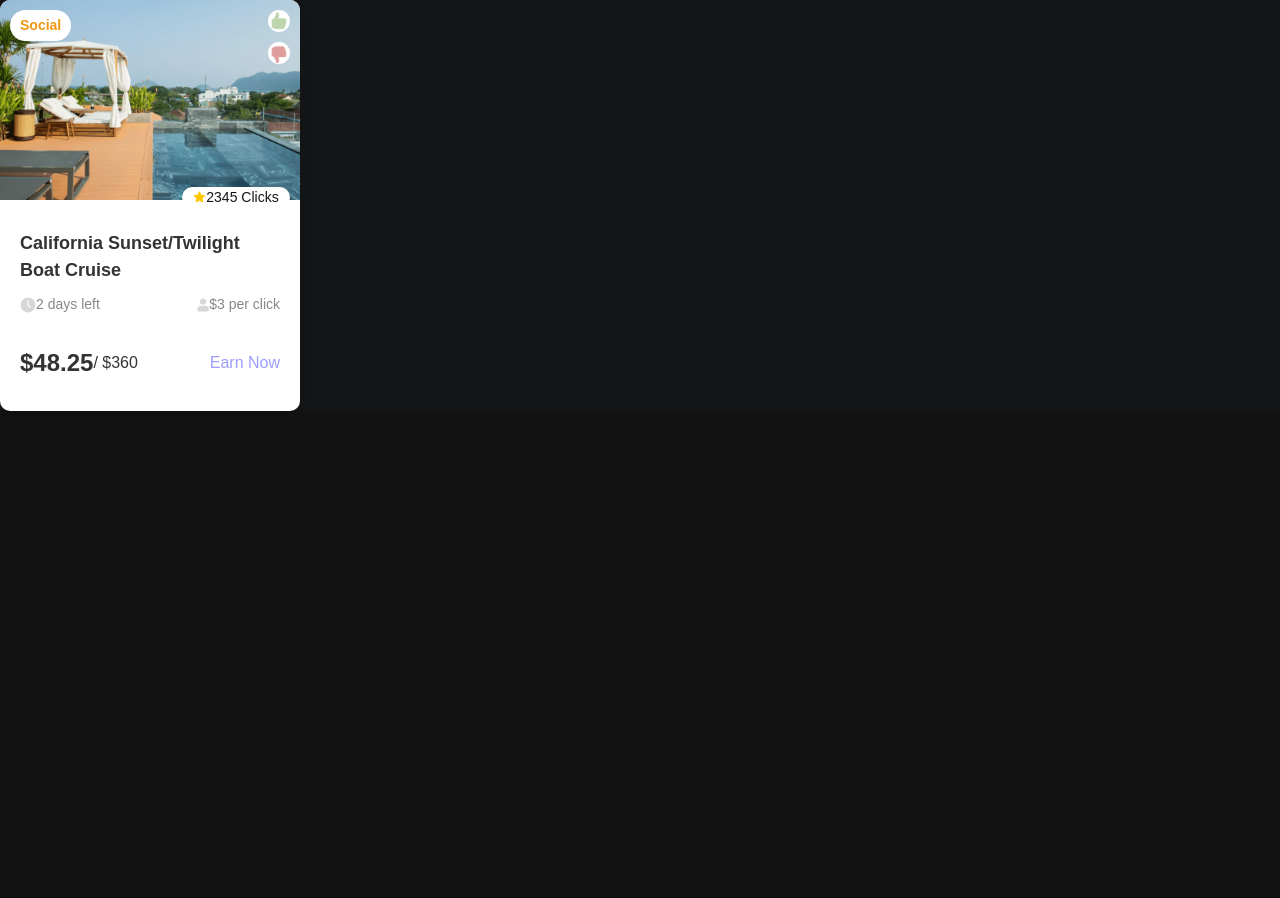
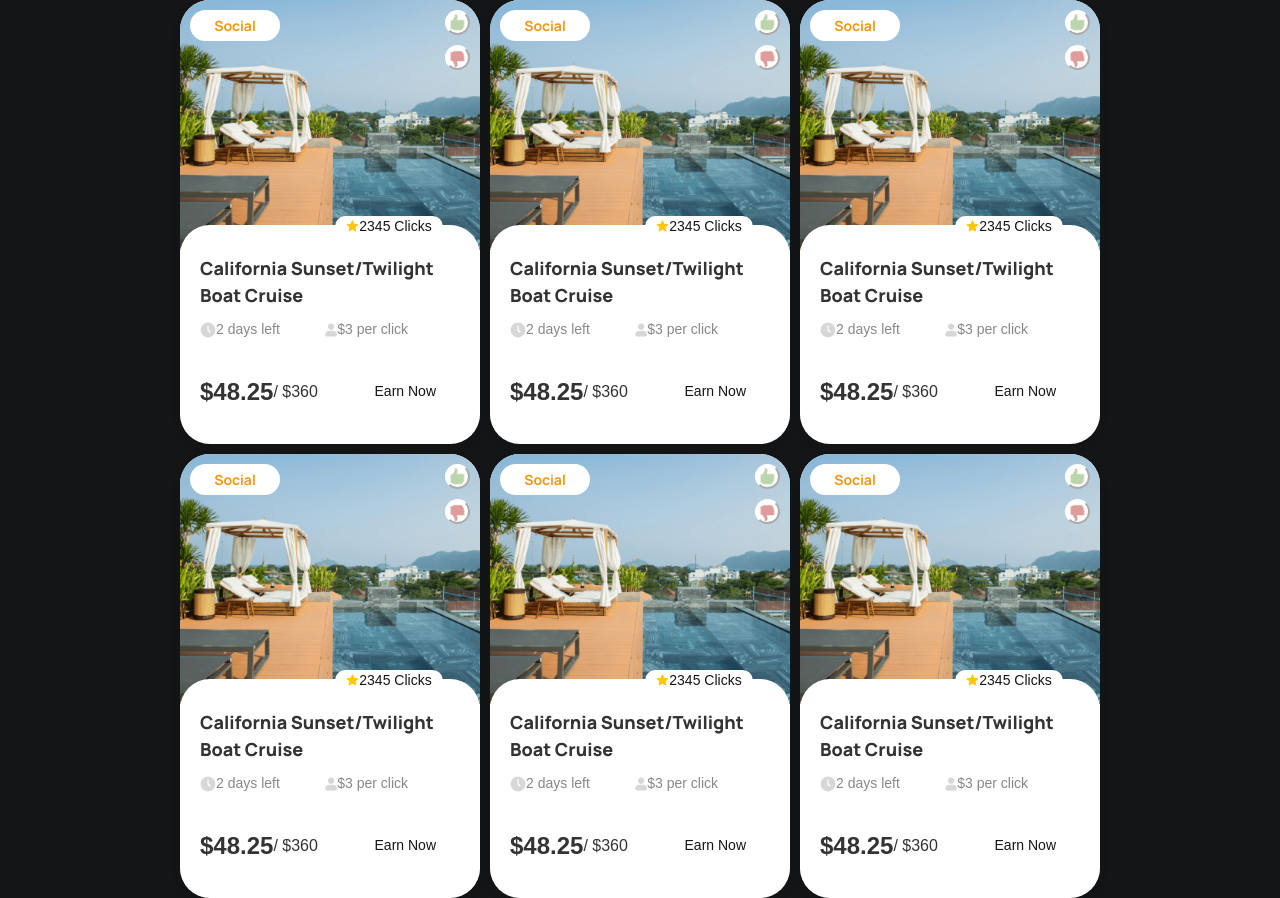
Before and after one commit to dmitro3/adCampaign-dapp, a React (Vite) app: page /campaign in a window 1280 px wide. Before the commit the page ends 800 px from the top, so only its background shows below. Built offline with nearby package versions, Linux system fonts and the light colour scheme; no server answers; what @mysten/dapp-kit, @mysten/sui.js, @radix-ui/themes would draw is missing.

Commit message:
added CampaignExplorer and css in Campaigncard

```diff
--- a/src/App.tsx
+++ b/src/App.tsx
@@ -1,8 +1,8 @@
 import { BrowserRouter, Routes, Route } from "react-router-dom";
 import CreateCampaign from "./pages/CreateCampaign";
 import Campaigns from "./pages/Campaigns";
-import CampaignCard from  "./components/campaigncard/CampaignCard";
 import Homepage from "./pages/Homepage/homepage";
+import CampaignExplorer from "./components/campaignexplorer/CampaignExplorer";
 import './styles/globalstyle.scss' ;
 
 function App() {
@@ -10,7 +10,7 @@ function App() {
   <BrowserRouter>
     <Routes>
         <Route path="/" index element={<Homepage/>} />
-        <Route path="/campaign" index element={<CampaignCard/>} />
+        <Route path="/campaign" index element={<CampaignExplorer/>} />
         <Route path="/legacy/campaigns" index element={<Campaigns/>} />
         <Route path="/campaign/create" index element={<CreateCampaign/>} />
     </Routes>
--- a/src/components/campaigncard/CampaignCard.css
+++ b/src/components/campaigncard/CampaignCard.css
@@ -6,7 +6,8 @@
 
 .card {
   width: 300px;
-  border-radius: 10px;
+  height:444px;
+  border-radius: 30px;
   box-shadow: 0 4px 8px rgba(0, 0, 0, 0.1);
   overflow: hidden;
   font-family: Arial, sans-serif;
@@ -17,7 +18,7 @@
 .card-image {
   position: relative;
   width: 100%;
-  height: 200px;
+  height: 250px;
   overflow: hidden;
 }
 
@@ -36,6 +37,7 @@
   padding: 5px 10px;
   font-size: 14px;
   border-radius: 50px;
+  width: 30%;
 }
 
 .card-reactions {
@@ -49,6 +51,10 @@
 
 .card-content {
   padding: 20px;
+  position: relative;
+    border-radius: 30px;
+    background-color: #fff;
+    top: -25px;
 }
 
 .card-stats {
@@ -59,7 +65,8 @@
   justify-content: end;
   margin-bottom: 10px;
   position: absolute;
-  bottom: 47%;
+  bottom: 90%;
+  margin-right: 10%;
 }
 
 .card-content h3 {
@@ -74,6 +81,7 @@
   font-size: 14px;
   color: #888;
   margin-bottom: 30px;
+  width:80%;
 }
 
 .card-price {
@@ -83,13 +91,17 @@
   color: #333;
   margin-bottom: 10px;
 }
-
+.button-white{
+  font-size: 14px;
+  padding: 11px 24px;
+}
 .card-price span:first-child {
   font-weight: bold;
 }
 .no-of-clicks{
   border-radius: 50px;
   width: 40%;
+  margin-right: 10%;
 }
 .earn-now-btn {
   width: 100%;
--- a/src/components/campaigncard/CampaignCard.tsx
+++ b/src/components/campaigncard/CampaignCard.tsx
@@ -4,26 +4,50 @@ import CardPrice from '../reuseablecomponent/cardprice/CardPrice';
 import CardReaction from '../reuseablecomponent/cardreaction/CardReaction';
 import './CampaignCard.css';
 
-export default function CampaignCard() {
+interface CampaignCardProps {
+    imageSrc: string;
+    label: string;
+    clicks: number;
+    title: string;
+    daysLeft: number;
+    costPerClick: number;
+    currentPrice: number;
+    totalPrice: number;
+}
+
+const CampaignCard: React.FC<CampaignCardProps> = ({
+    imageSrc,
+    label,
+    clicks,
+    title,
+    daysLeft,
+    costPerClick,
+    currentPrice,
+    totalPrice
+}) => {
     return (
         <div className="card">
             <div className="card-image">
-                <img src="./public/journey.png" alt="Card Image" />
-                <div className="card-label flex font-color-yellow-orange font-weight-700 justify-center ">Social</div>
-                <div className="card-reactions">
+                <img src={imageSrc} alt="Card Image" />
+                <div className="card-label flex font-card font-color-yellow-orange font-weight-700 justify-center ">
+                    {label}
+                </div>
+                <div className="card-reactions font-card">
                     <CardReaction src="./public/like.png" alt="Like Image" />
                     <CardReaction src="./public/dislike.png" alt="Dislike Image" />
                 </div>
             </div>
             <div className="card-content">
-                <CardStats src='./public/star.png' clicks={2345} />
-                <h3>California Sunset/Twilight Boat Cruise</h3>
+                <CardStats src='./public/star.png' clicks={clicks} />
+                <h3 className='font-card font-weight-800'>{title}</h3>
                 <div className="card-meta">
-                    <CardMetaItem src="./public/duration.png" text="2 days left" />
-                    <CardMetaItem src="./public/visit.png" text="$3 per click" />
+                    <CardMetaItem src="./public/duration.png" text={`${daysLeft} days left`} />
+                    <CardMetaItem src="./public/visit.png" text={`$${costPerClick} per click`} />
                 </div>
-                <CardPrice currentPrice={48.25} totalPrice={360} />
+                <CardPrice currentPrice={currentPrice} totalPrice={totalPrice} />
             </div>
         </div>
     );
 }
+
+export default CampaignCard;
--- /dev/null
+++ b/src/components/campaignexplorer/CampaignExplorer.scss
@@ -0,0 +1,17 @@
+@import "../../styles/mixin.scss";
+.campaign-explorer {
+    @include grid-container-cards(3, 10px, 0.2fr);
+
+}
+@media screen and (max-width: 950px) {
+    .campaign-explorer {
+        @include grid-container-cards(2, 10px, 0.2fr);
+    }
+
+}
+@media screen and (max-width: 602px) {
+    .campaign-explorer {
+        @include grid-container-cards(1, 10px, 0.2fr);
+    }
+
+}
--- a/src/components/campaignexplorer/CampaignExplorer.tsx
+++ b/src/components/campaignexplorer/CampaignExplorer.tsx
@@ -0,0 +1,87 @@
+import CampaignCard from '../campaigncard/CampaignCard';
+import './CampaignExplorer.scss';
+
+const dummyData = [
+    {
+        imageSrc: './public/journey.png',
+        label: 'Social',
+        clicks: 2345,
+        title: 'California Sunset/Twilight Boat Cruise',
+        daysLeft: 2,
+        costPerClick: 3,
+        currentPrice: 48.25,
+        totalPrice: 360
+    },
+    {
+        imageSrc: './public/journey.png',
+        label: 'Social',
+        clicks: 2345,
+        title: 'California Sunset/Twilight Boat Cruise',
+        daysLeft: 2,
+        costPerClick: 3,
+        currentPrice: 48.25,
+        totalPrice: 360
+    },
+    {
+        imageSrc: './public/journey.png',
+        label: 'Social',
+        clicks: 2345,
+        title: 'California Sunset/Twilight Boat Cruise',
+        daysLeft: 2,
+        costPerClick: 3,
+        currentPrice: 48.25,
+        totalPrice: 360
+    },
+    {
+        imageSrc: './public/journey.png',
+        label: 'Social',
+        clicks: 2345,
+        title: 'California Sunset/Twilight Boat Cruise',
+        daysLeft: 2,
+        costPerClick: 3,
+        currentPrice: 48.25,
+        totalPrice: 360
+    },
+    {
+        imageSrc: './public/journey.png',
+        label: 'Social',
+        clicks: 2345,
+        title: 'California Sunset/Twilight Boat Cruise',
+        daysLeft: 2,
+        costPerClick: 3,
+        currentPrice: 48.25,
+        totalPrice: 360
+    },
+    {
+        imageSrc: './public/journey.png',
+        label: 'Social',
+        clicks: 2345,
+        title: 'California Sunset/Twilight Boat Cruise',
+        daysLeft: 2,
+        costPerClick: 3,
+        currentPrice: 48.25,
+        totalPrice: 360
+    },
+];
+
+export default function CampaignExplorer() {
+    return (
+        <div className='flex justify-center'>
+        <div className="campaign-explorer">
+            {dummyData.map((campaign, index) => (
+                <CampaignCard
+                    key={index}
+                    imageSrc={campaign.imageSrc}
+                    label={campaign.label}
+                    clicks={campaign.clicks}
+                    title={campaign.title}
+                    daysLeft={campaign.daysLeft}
+                    costPerClick={campaign.costPerClick}
+                    currentPrice={campaign.currentPrice}
+                    totalPrice={campaign.totalPrice}
+                />
+            ))}
+        </div>
+        </div>
+    );
+}
--- a/src/components/reuseablecomponent/cardprice/CardPrice.tsx
+++ b/src/components/reuseablecomponent/cardprice/CardPrice.tsx
@@ -1,4 +1,5 @@
 import './CardPrice.css';
+import Button from '../button/button'
 
 interface CardPriceProps {
     currentPrice: number;
@@ -11,7 +12,7 @@ export default function CardPrice({ currentPrice, totalPrice }: CardPriceProps)
                 <span className="font-size-24">${currentPrice}</span>
                 <span className="font-size-16"> / ${totalPrice}</span>
             </div>
-            <a className='text-decoration-none'href="#">Earn Now</a>
+            <Button title="Earn Now" color="white"/>
         </div>
     );
 }
--- a/src/components/reuseablecomponent/cardreaction/CardReaction.css
+++ b/src/components/reuseablecomponent/cardreaction/CardReaction.css
@@ -1,8 +1,8 @@
 .card-reaction {
     background-color: white;
     border-radius: 50%;
-    width: 22px;
-    height: 22px;
+    width: 25px;
+    height: 25px;
     padding: 1px;
     margin-bottom: 10px;
     display: flex;
--- a/src/components/reuseablecomponent/cardreaction/CardReaction.tsx
+++ b/src/components/reuseablecomponent/cardreaction/CardReaction.tsx
@@ -6,8 +6,8 @@ interface CardReactionProps {
 }
 export default function CardReaction({ src, alt }: CardReactionProps) {
     return (
-        <div className="card-reaction">
+        <button className="card-reaction">
             <img src={src} alt={alt} />
-        </div>
+        </button>
     );
 }
--- a/src/styles/globalstyle.scss
+++ b/src/styles/globalstyle.scss
@@ -2,7 +2,7 @@
 
 @import url('https://fonts.googleapis.com/css2?family=Montserrat:ital,wght@0,100..900;1,100..900&family=Mulish:ital,wght@0,200..1000;1,200..1000&display=swap');
 
-
+@import url('https://fonts.googleapis.com/css2?family=Manrope:wght@200..800&display=swap');
 * {
   margin: 0;
   padding: 0;
@@ -88,6 +88,9 @@
 .font-weight-700 {
   font-weight: 700;
 }
+.font-weight-800 {
+  font-weight: 800;
+}
 
 .font-size-16 {
   font-size: 16px;
@@ -122,6 +125,9 @@
   color: #141516;
 }
 
+.font-card{
+  font-family: 'Manrope';
+}
 
 .py-4 {
   padding-top: 16px;
--- a/src/styles/mixin.scss
+++ b/src/styles/mixin.scss
@@ -3,3 +3,8 @@
     grid-template-columns: repeat($columns, 1fr);
     gap: $gap;
   }
+@mixin grid-container-cards($columns, $gap, $fr) {
+    display: grid;
+    grid-template-columns: repeat($columns, $fr);
+    gap: $gap;
+  }
```
Also changed, not shown: src/components/campaignexplorer/CamapignExplorer.css (deleted).
